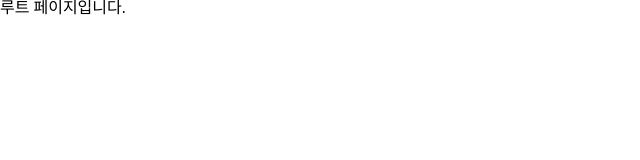
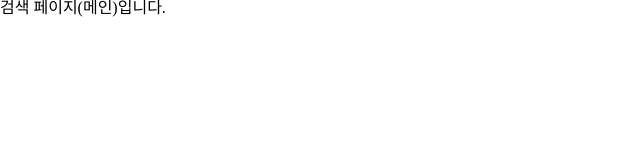
Before and after one commit to JaydenLee1116/wanted-internship-w3, a React (Create React App) app: page / in a window 1280 px wide. Shown: the top 160 px of the page, without its empty margins (0-640 px from the left). Built offline with nearby package versions, Linux system fonts and the light colour scheme.

Commit message:
♻️ refactor: SearchPage 추가 및 RootPage 제거
- SearchPage as MainPage로 수정

```diff
--- a/src/pages/RootPage/index.tsx
+++ /dev/null
@@ -1,5 +0,0 @@
-import React from 'react';
-
-export const RootPage = () => {
-  return <div>루트 페이지입니다.</div>;
-};
--- /dev/null
+++ b/src/pages/SearchPage/index.tsx
@@ -0,0 +1,5 @@
+import React from 'react';
+
+export const SearchPage = () => {
+  return <div>검색 페이지(메인)입니다.</div>;
+};
--- a/src/routes/router.tsx
+++ b/src/routes/router.tsx
@@ -1,11 +1,11 @@
 import React from 'react';
 import { createBrowserRouter } from 'react-router-dom';
 
-import { RootPage } from '../pages/RootPage';
+import { SearchPage as MainPage } from '../pages/SearchPage';
 
 export const router = createBrowserRouter([
   {
     path: '/',
-    element: <RootPage />,
+    element: <MainPage />,
   },
 ]);
```
